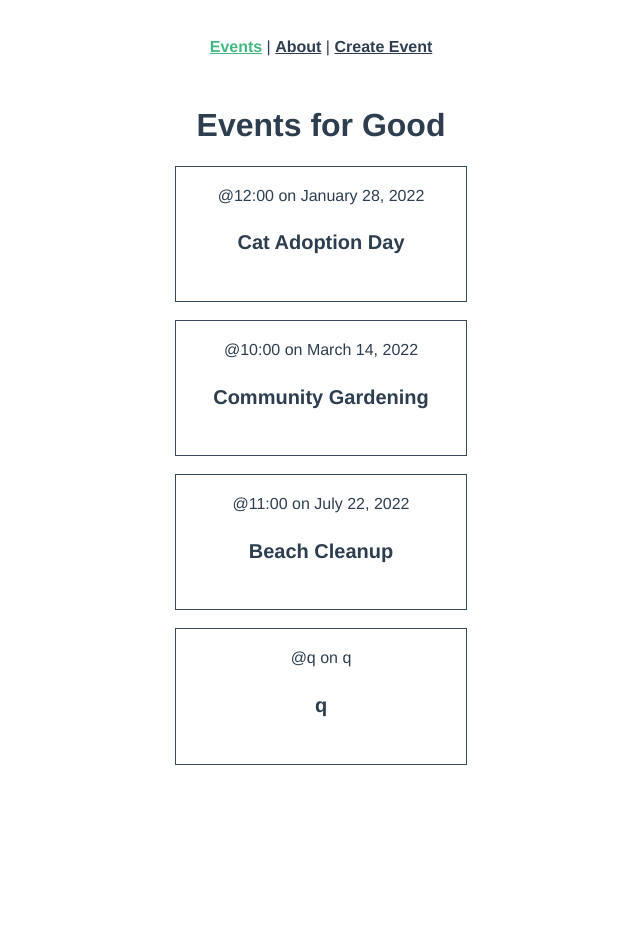
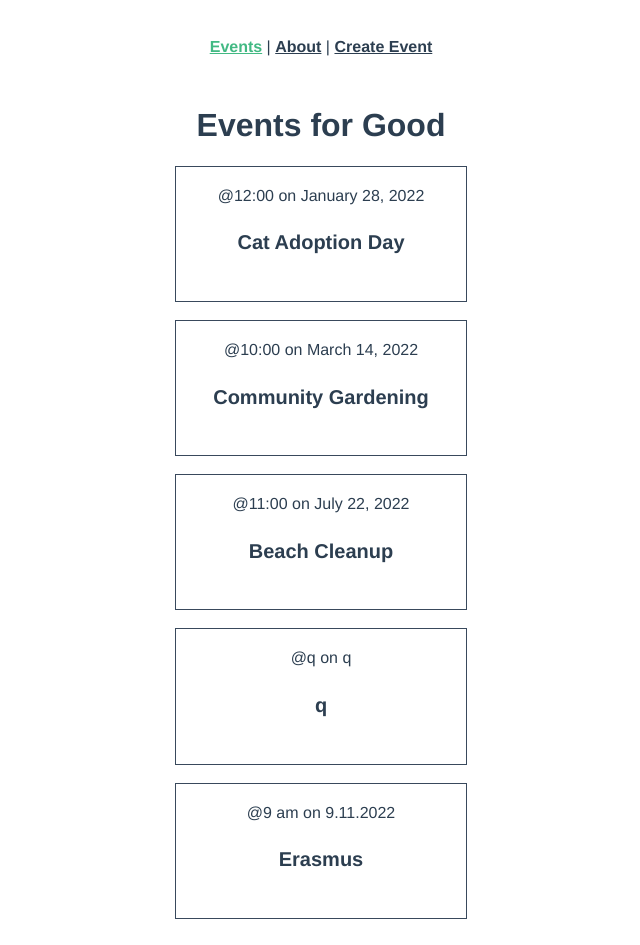
Before and after one commit to MrGultekin/vuex-intro, a Vue app: page / in a window 1280 px wide. Shown: the whole page, without its empty margins (319-959 px from the left). Before the commit the page ends 800 px from the top, so only its background shows below. Built offline with nearby package versions, Linux system fonts and the light colour scheme; data requests are answered from the project's data file.

Commit message:
new spread operator makes life easier.

```diff
--- a/db.json
+++ b/db.json
@@ -39,6 +39,16 @@
       "date": "q",
       "time": "q",
       "organizer": "Mustafa Rosenthal"
+    },
+    {
+      "id": "4bf8a4d4-871a-49ae-a1e8-7a9a015717bc",
+      "category": "education",
+      "title": "Erasmus",
+      "description": "Free Education ",
+      "location": "Dresden ",
+      "date": "9.11.2022",
+      "time": "9 am",
+      "organizer": "Mustafa Rosenthal"
     }
   ]
 }
--- a/src/views/EventCreate.vue
+++ b/src/views/EventCreate.vue
@@ -73,10 +73,15 @@ export default {
   },
   methods: {
     onSubmit() {
-      this.event.id = uuidv4()
-      this.event.organizer = this.$store.state.user
+      const event = {
+        ...this.event,
+        id: uuidv4(),
+        organizer: this.$store.state.user
+      }
       console.log('Event:', this.event)
-      EventService.postEvent(this.event)
+      console.log('Event:', event)
+
+      EventService.postEvent(event)
         .then(() => {
           // todo add event to Vuex store
         })
```
